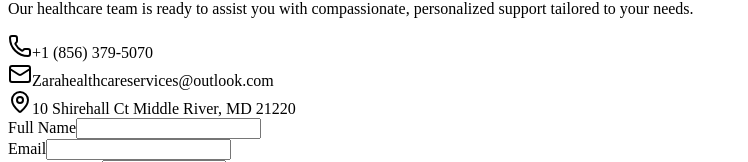
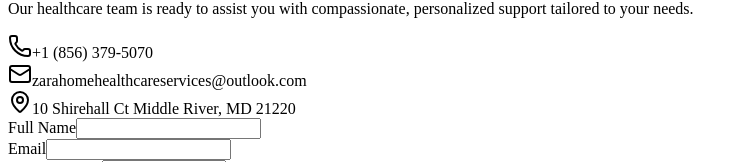
Before and after one commit to Charlesjnr1/ZaraHealthcare, a Next.js app: page /contact/ContactForm in a window 1280 px wide. Shown: the part 128-290 px from the top of the page, without its empty margins (0-748 px from the left). Built offline with nearby package versions, Linux system fonts and the light colour scheme.

Commit message:
Update contact email address in ContactForm

```diff
--- a/src/pages/contact/ContactForm.tsx
+++ b/src/pages/contact/ContactForm.tsx
@@ -36,7 +36,7 @@ export default function ContactSection() {
 
             <div className="flex items-center gap-4">
               <Mail className="text-pink-500" />
-              <span>Zarahealthcareservices@outlook.com</span>
+              <span>zarahomehealthcareservices@outlook.com</span>
             </div>
 
             <div className="flex items-center gap-4">
```
